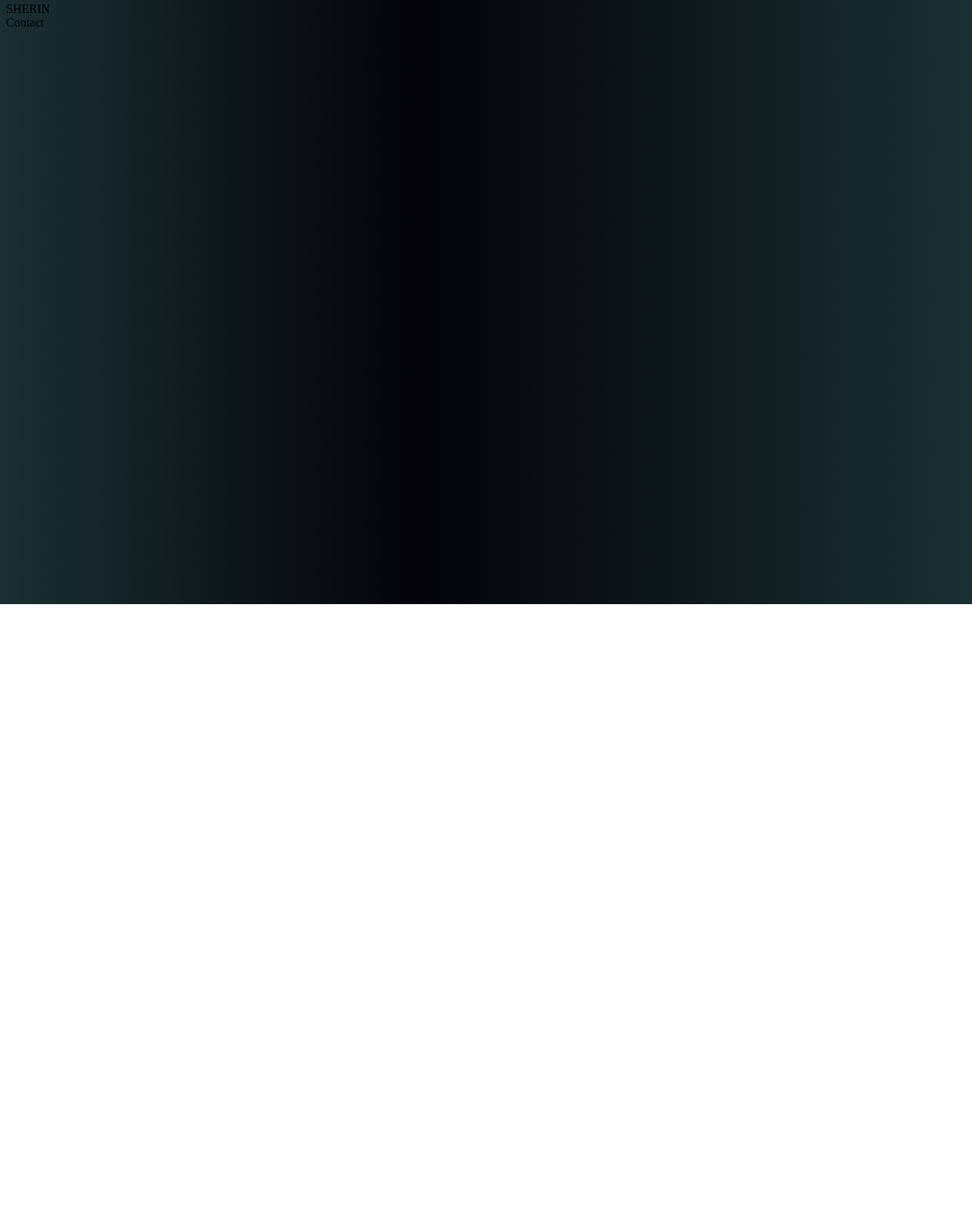
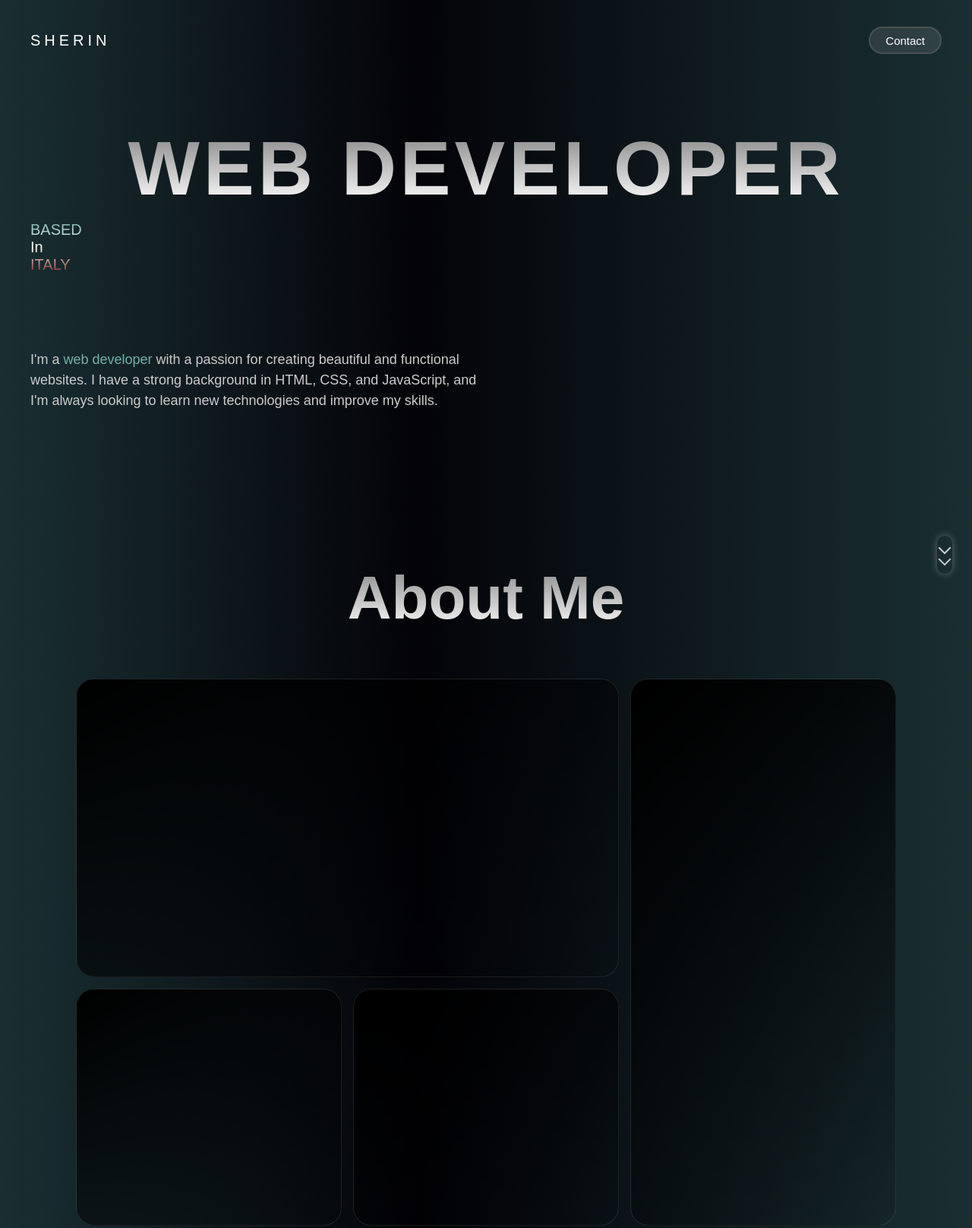
Before and after one commit to sherinskollannur/3D-Portfolio, a plain HTML site: page index.html in a window 1280 px wide. Shown: the part 5-1621 px from the top of the page at 76% size. Before the commit the page ends 800 px from the top, so only its background shows below. Drawn offline with Linux system fonts and the light colour scheme.

Commit message:
main and ssection area designed

```diff
--- /dev/null
+++ b/app.js
@@ -0,0 +1,7 @@
+document.querySelectorAll(".card").forEach((card) => {
+  card.addEventListener("mousemove", (e) => {
+    const rect = card.getBoundingClientRect();
+    card.style.setProperty("--x", `${e.clientX - rect.left}px`);
+    card.style.setProperty("--y", `${e.clientY - rect.top}px`);
+  });
+});
--- a/index.html
+++ b/index.html
@@ -11,5 +11,42 @@
       <div class="logo">SHERIN</div>
       <div class="contact-btn">Contact</div>
     </header>
+    <main>
+      <div class="title-section">
+        <h1>WEB DEVELOPER</h1>
+        <div class="location">
+          <p>BASED <br>In</br> ITALY</p>
+        </div>
+        <div class="bio-section">
+          <p>
+            I'm a <span>web developer</span>  with a passion for creating beautiful and
+            functional websites. I have a strong background in HTML, CSS, and
+            JavaScript, and I'm always looking to <span>learn new technologies</span> and
+            improve my skills.
+          </p>
+        </div>
+        <div class="scroll-down">
+        </div>
+      </div>
+    </main>
+
+   <section class="about-section">
+     <h1 class="about-title">About Me</h1>
+     <div class="bento-grid">
+       <div class="card intro"></div>
+       <div class="card tech"></div>
+       <div class="card time"></div>
+       <div class="card passion"></div>
+     </div>
+   </section>
+   <script src="app.js"></script>
+
+    <!-- <script
+      type="module"
+      src="https://unpkg.com/@splinetool/viewer@1.10.57/build/spline-viewer.js"
+    ></script>
+    <spline-viewer
+      url="https://prod.spline.design/rig1iAy4eAIwojZC/scene.splinecode"
+    ></spline-viewer> -->
   </body>
 </html>
--- a/style.css
+++ b/style.css
@@ -1,9 +1,231 @@
+html {
+  font-size: 62.5%; /* 62.5% of 16px = 10px  --> 1 rem = 10px -->To respect user accessibility setting */
+}
+
 body {
-  background: #1a2f33;
   background: linear-gradient(
     90deg,
     rgba(26, 47, 51, 1) 0%,
     rgba(3, 3, 8, 1) 43%,
     rgba(26, 47, 51, 1) 100%
   );
+  color: white;
+  padding: 4rem;
 }
+
+* {
+  margin: 0;
+  padding: 0;
+  box-sizing: border-box;
+  font-family: "Arial", sans-serif;
+}
+
+header {
+  display: flex;
+  justify-content: space-between;
+  align-items: center;
+}
+
+.logo {
+  font-size: 2rem;
+  font-weight: 300;
+  letter-spacing: 0.5rem;
+}
+
+.contact-btn {
+  font-size: 1.5rem;
+  padding: 0.75rem 2rem;
+  border: 0.2rem solid rgba(102, 102, 102, 0.5);
+  border-radius: 50px;
+  background: rgba(143, 143, 143, 0.2);
+  color: white;
+  cursor: pointer;
+  transition: all 0.3s ease;
+}
+
+.contact-btn:hover {
+  background-color: rgba(118, 176, 171, 0.216);
+}
+
+.main {
+  overflow: hidden;
+  display: flex;
+  flex: 1;
+  flex-direction: column;
+  justify-content: space-between;
+  min-height: 85vh;
+}
+
+.title-section {
+  margin-top: 10rem;
+}
+
+.title-section h1 {
+  text-align: center;
+  letter-spacing: 5px;
+  font-size: 10rem;
+  font-weight: 900;
+  line-height: 1;
+  background-image: linear-gradient(rgba(133, 133, 133), rgba(255, 255, 255));
+  color: transparent;
+  background-clip: text;
+}
+
+.location {
+  margin-top: 2rem;
+  font-size: 2rem;
+  display: flex;
+  justify-content: flex-start;
+}
+
+.location p {
+  background-image: linear-gradient(#76b0ab, #ffffff, #842626);
+  color: transparent;
+  background-clip: text;
+}
+
+.bio-section {
+  margin-top: 10rem;
+  margin-bottom: 2rem;
+}
+
+.bio-section p {
+  font-size: 1.8rem;
+  color: #cccccc;
+  font-weight: 300;
+  line-height: 1.5;
+  max-width: 50%;
+}
+
+.bio-section p span:nth-of-type(1) {
+  color: #76b0ab;
+}
+
+.scroll-down {
+  height: 5rem;
+  width: 2rem;
+  position: absolute;
+  right: 2%;
+  bottom: 5%;
+  border-radius: 50px;
+  cursor: pointer;
+  box-shadow: 0 0 10px rgba(171, 167, 167, 0.5);
+}
+
+.scroll-down::before,
+.scroll-down::after {
+  content: "";
+  position: absolute;
+  top: 20%;
+  left: 50%;
+  border: 2px solid lightgray;
+  height: 10px;
+  width: 10px;
+  transform: translate(-50%, -100%) rotate(45deg);
+  border-top: transparent;
+  border-left: transparent;
+  animation: scroll-down 3s ease-in-out infinite;
+}
+
+.scroll-down::before {
+  top: 20%;
+  animation-delay: 0.8s;
+}
+
+@keyframes scroll-down {
+  0% {
+    opacity: 0;
+  }
+  30%,
+  60% {
+    opacity: 1;
+  }
+  100% {
+    opacity: 0;
+    top: 90%;
+  }
+}
+
+.about-section {
+  width: 100%;
+  margin-top: 20rem;
+  display: flex;
+  flex-direction: column;
+  align-items: center;
+  justify-content: center;
+}
+
+.about-title {
+  margin-bottom: 5%;
+  font-size: 8rem;
+  background-image: linear-gradient(rgba(133, 133, 133), rgba(255, 255, 255));
+  color: transparent;
+  background-clip: text;
+}
+
+.bento-grid {
+  display: grid;
+  grid-template-columns: repeat(3, 1fr);
+  grid-template-areas:
+    "intro intro tech"
+    "time passion tech";
+  gap: 1.5rem;
+  height: 90vh;
+  width: 90%;
+}
+.card {
+  background-image: linear-gradient(
+    145deg,
+    rgba(0, 0, 0, 014),
+    rgba(0, 0, 0, 0.07)
+  );
+  border: 1px solid rgba(255, 255, 255, 0.1);
+  border-radius: 24px;
+  padding: 2rem;
+  transition: transform 0.3s ease, box-shadow 0.3s ease, border-color 0.3s ease;
+  position: relative;
+  overflow: hidden;
+}
+
+.intro {
+  grid-area: intro;
+  min-height: 300px;
+}
+
+.tech {
+  grid-area: tech;
+  min-height: 450px;
+}
+
+.time {
+  grid-area: time;
+  min-height: 220px;
+}
+
+.passion {
+  grid-area: passion;
+  min-height: 220px;
+}
+.card:hover {
+  transform: translateY(-5px);
+  box-shadow: 0 10px 20px rgba(0, 0, 0, 0.5);
+  border-color: transparent;
+}
+
+.card::before {
+  content: "";
+  position: absolute;
+  inset: 0 0 0 0;
+  background: radial-gradient(
+    circle at var(--x) var(--y),
+    rgba(124, 233, 230, 0.1),
+    transparent 40%
+  );
+  opacity: 0;
+  transition: opacity 0.3s ease;
+  z-index: -1;
+}
+
+.card:hover::before {
+  opacity: 1;
+}
```
